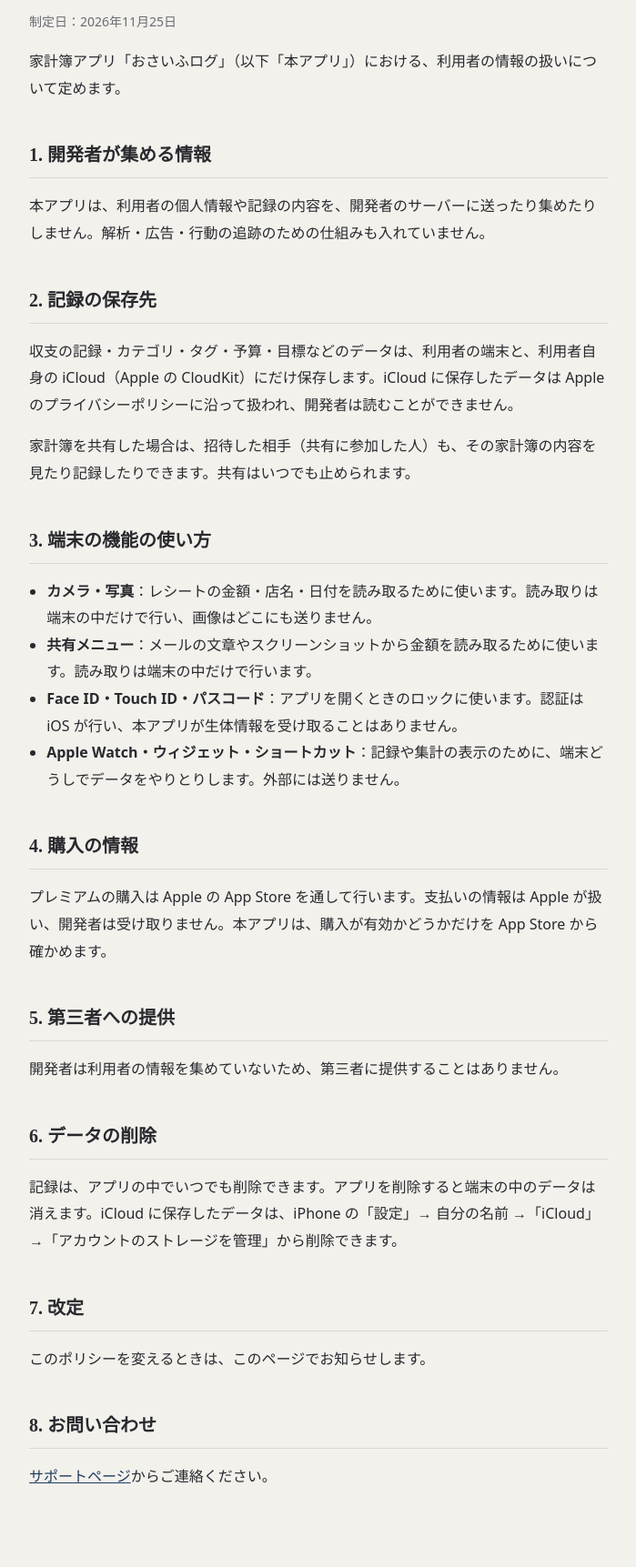
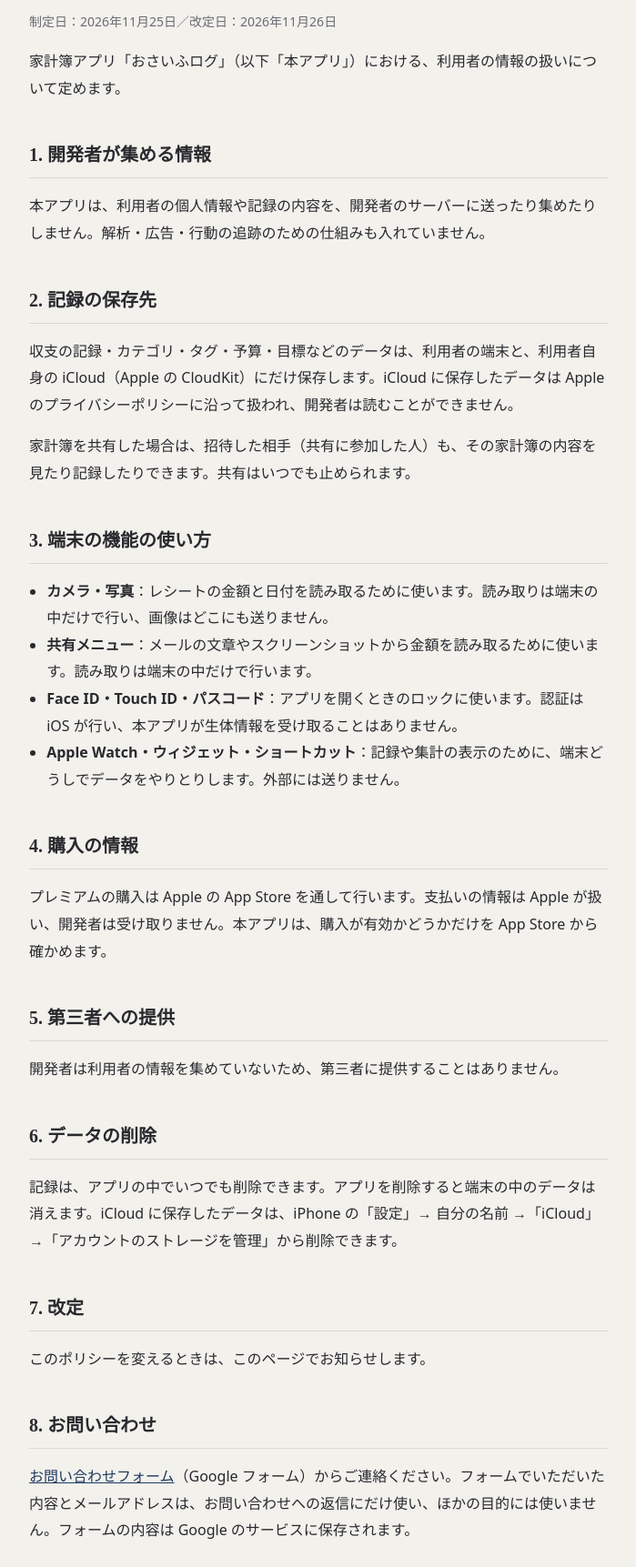
Before and after one commit to Ryota-111/osaifulog, a plain HTML site: page privacy.html in a window 1280 px wide. Shown: the part 177-1900 px from the top of the page at 91% size, without its empty margins (290-989 px from the left). Drawn offline with Linux system fonts and the light colour scheme.

Commit message:
お問い合わせフォームを追加し、レシートで読み取る項目を直す
Co-Authored-By: Claude Opus 5.5 <noreply@anthropic.com>

```diff
--- a/privacy.html
+++ b/privacy.html
@@ -10,7 +10,7 @@
 <main>
   <p class="back"><a href="./">おさいふログ</a></p>
   <h1>プライバシーポリシー</h1>
-  <p class="date">制定日：2026年11月25日</p>
+  <p class="date">制定日：2026年11月25日／改定日：2026年11月26日</p>
 
   <p>家計簿アプリ「おさいふログ」（以下「本アプリ」）における、利用者の情報の扱いについて定めます。</p>
 
@@ -23,7 +23,7 @@
 
   <h2>3. 端末の機能の使い方</h2>
   <ul>
-    <li><strong>カメラ・写真</strong>：レシートの金額・店名・日付を読み取るために使います。読み取りは端末の中だけで行い、画像はどこにも送りません。</li>
+    <li><strong>カメラ・写真</strong>：レシートの金額と日付を読み取るために使います。読み取りは端末の中だけで行い、画像はどこにも送りません。</li>
     <li><strong>共有メニュー</strong>：メールの文章やスクリーンショットから金額を読み取るために使います。読み取りは端末の中だけで行います。</li>
     <li><strong>Face ID・Touch ID・パスコード</strong>：アプリを開くときのロックに使います。認証は iOS が行い、本アプリが生体情報を受け取ることはありません。</li>
     <li><strong>Apple Watch・ウィジェット・ショートカット</strong>：記録や集計の表示のために、端末どうしでデータをやりとりします。外部には送りません。</li>
@@ -42,7 +42,7 @@
   <p>このポリシーを変えるときは、このページでお知らせします。</p>
 
   <h2>8. お問い合わせ</h2>
-  <p><a href="./#contact">サポートページ</a>からご連絡ください。</p>
+  <p><a href="https://forms.gle/WuSHEGp9GJrK66gd8">お問い合わせフォーム</a>（Google フォーム）からご連絡ください。フォームでいただいた内容とメールアドレスは、お問い合わせへの返信にだけ使い、ほかの目的には使いません。フォームの内容は Google のサービスに保存されます。</p>
 </main>
 </body>
 </html>
--- a/style.css
+++ b/style.css
@@ -27,3 +27,4 @@ summary { cursor: pointer; font-weight: 600; }
 details p { margin: 10px 0 0; }
 .contact { font-size: 18px; }
 footer { margin-top: 56px; color: var(--sub); font-size: 14px; }
+.contact a { display: inline-block; padding: 10px 18px; border-radius: 10px; background: var(--ai); color: #fff; text-decoration: none; }
```
Also changed, not shown: index.html (+2 -1 lines).
